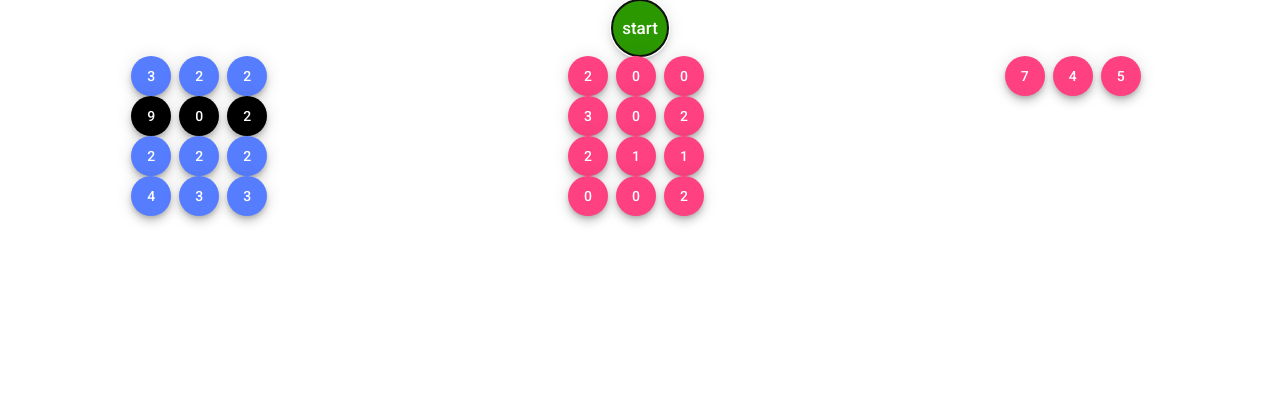
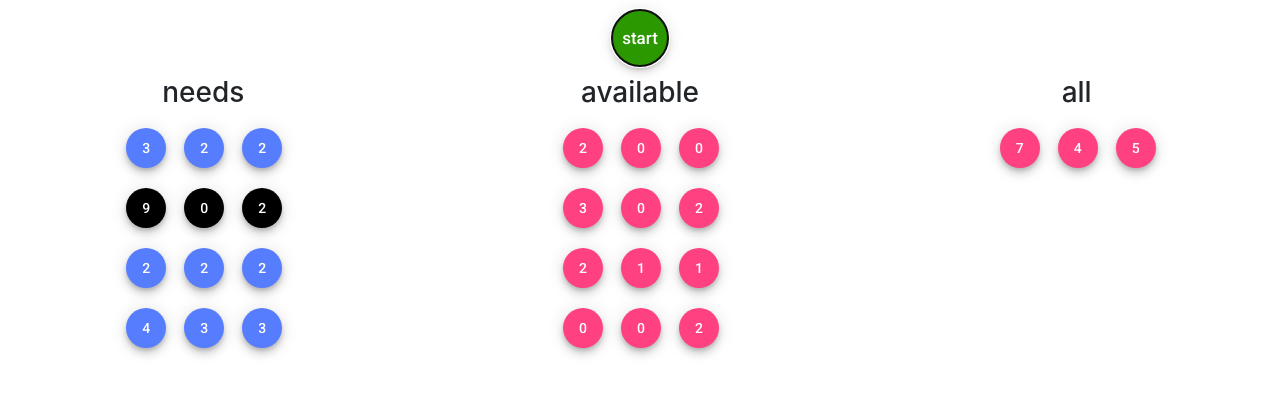
Before and after one commit to alizangiabadicode/os-1398, an Angular app: page / in a window 1280 px wide. Both pictures are taken after a click on the button "start". Shown: the top 394 px of the page. Built offline with nearby package versions, Linux system fonts and the light colour scheme.

Commit message:
bankers complete

```diff
--- a/src/app/bankers/bankers.component.css
+++ b/src/app/bankers/bankers.component.css
@@ -18,3 +18,7 @@
   color: white;
   background-color: lightslategray;
 }
+
+button {
+  margin: 10px 10px;
+}
--- a/src/app/bankers/bankers.component.html
+++ b/src/app/bankers/bankers.component.html
@@ -3,7 +3,9 @@
 </div>
 <div>
 <div class="row" *ngFor="let res of result| async" >
-  <div class="d-flex justify-content-center col-4">
+  <div class="text-center justify-content-center col-12 col-md-4">
+    <h3>needs</h3>
+    <div class="d-flex justify-content-center">
     <div class="flex-column justify-content-center">
       <div *ngFor="let re of res.needs">
         <button class="mr-2"
@@ -12,7 +14,9 @@
         </button>
       </div>
     </div>
-  </div>  <div class="d-flex justify-content-center col-4">
+  </div></div>  <div class="justify-content-center text-center col-12 col-md-4">
+  <h3>available</h3>
+  <div class="d-flex justify-content-center">
   <div class="flex-column justify-content-center">
     <div *ngFor="let re of res.alloc">
       <button class="mr-2"
@@ -20,13 +24,15 @@
               *ngFor="let i of re">{{i}}
       </button>
     </div>
-  </div>
-</div><div class="d-flex justify-content-center col-4">
+  </div></div>
+</div><div class="justify-content-center text-center col-12 col-md-4">
+  <h3>all</h3>
+  <div class="d-flex justify-content-center">
     <div *ngFor="let re of res.remaining">
       <button class="mr-2"
               mat-mini-fab color="accent">{{re}}
       </button>
   </div>
+</div></div>
 </div>
 </div>
-</div>
--- a/src/app/bankers/bankers.component.ts
+++ b/src/app/bankers/bankers.component.ts
@@ -77,8 +77,7 @@ export class BankersComponent implements OnInit {
 
   findSuitableNeed(): boolean {
     let anyFound = false;
-    this.needs.filter(e => !e.tick).forEach(
-      (need, nIndex) => {
+    this.needs.filter(e => !e.tick).forEach( (need, nIndex) => {
         const safe = need.arr.every((value, index) => {
           return value <=  this.remaining[index]
         });
```
